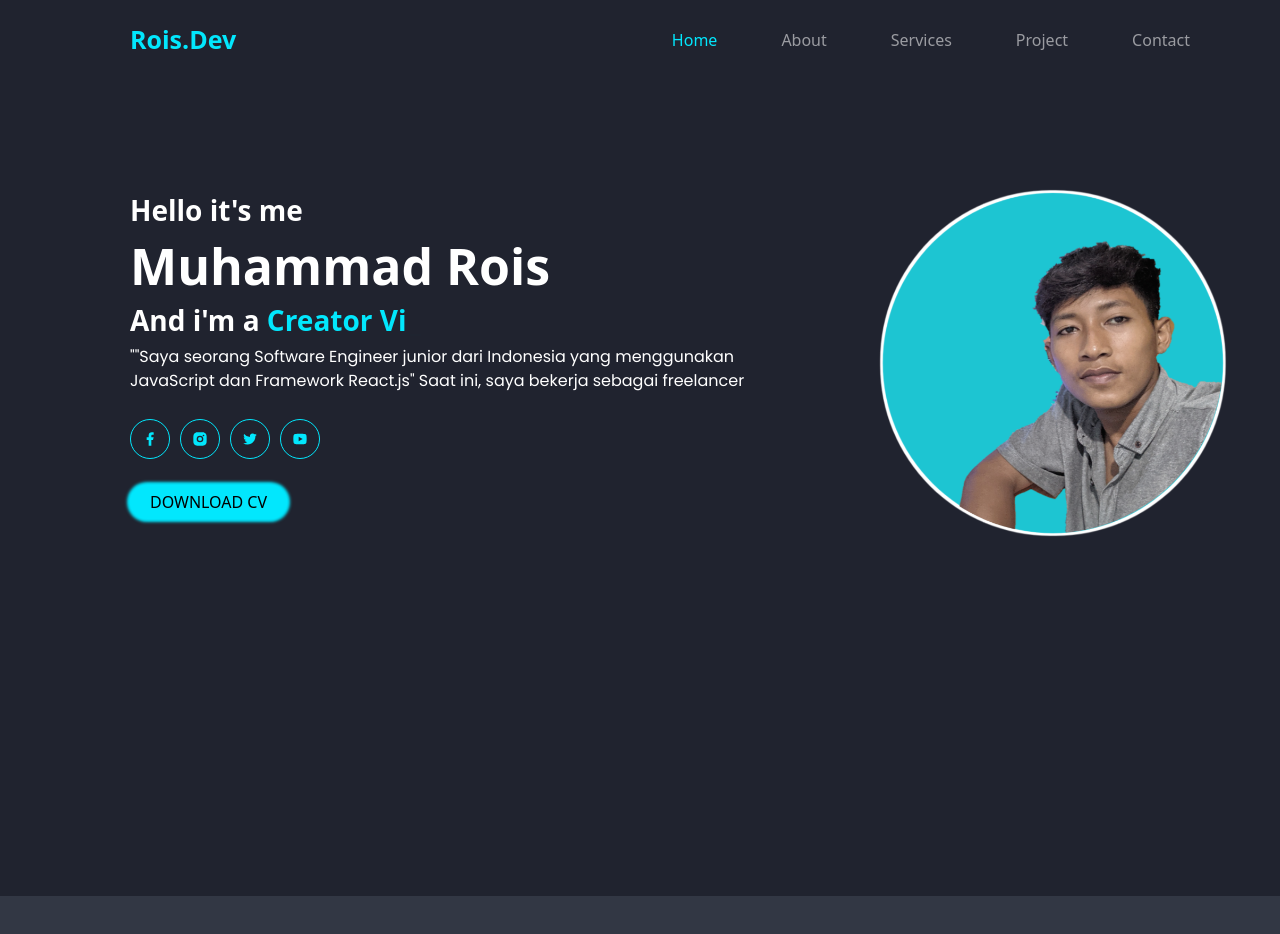
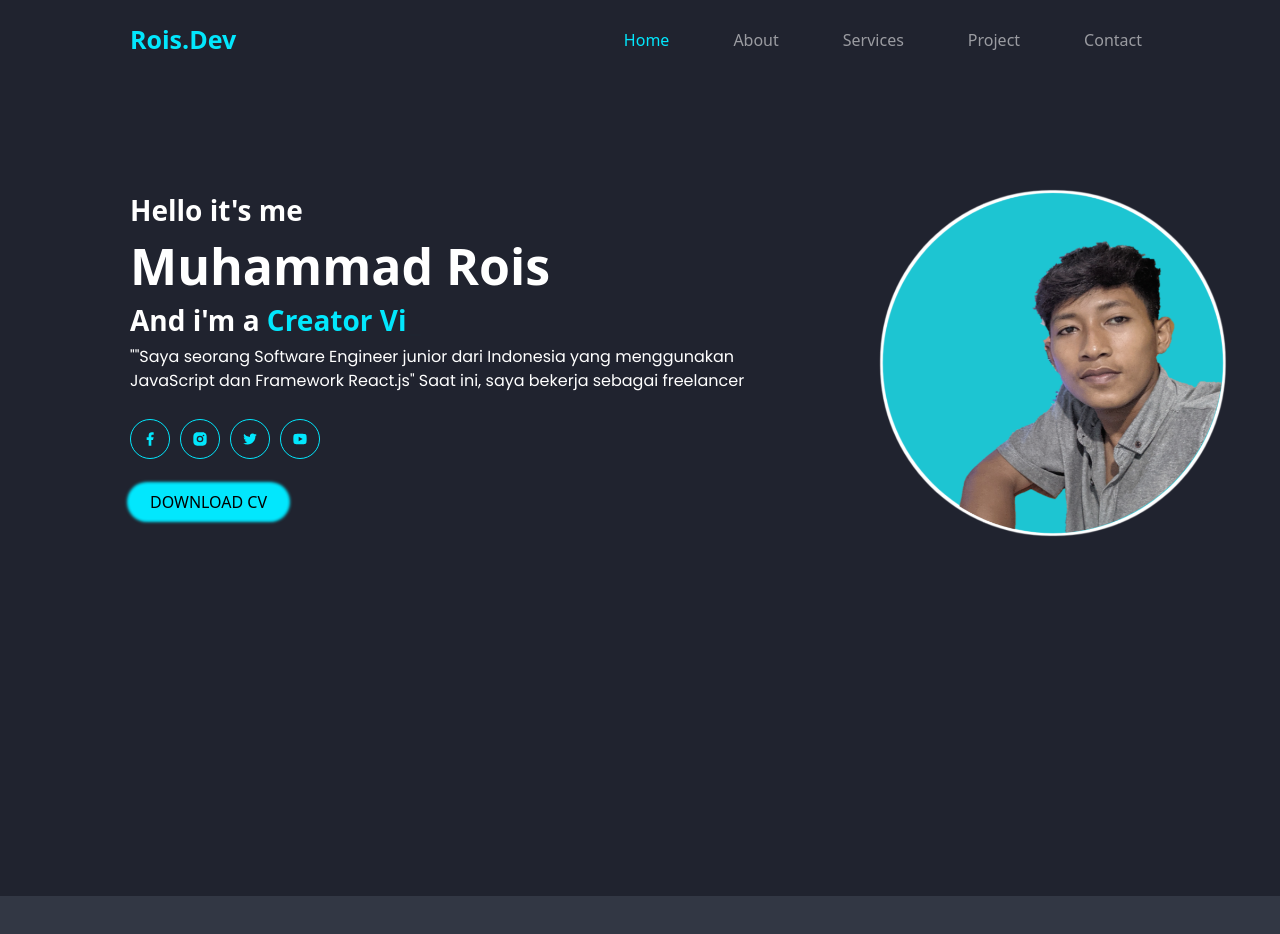
Before and after one commit to roismohammed/portofoliosaya, a React (Vite) app: page / in a window 1280 px wide. Shown: the top 934 px of the page. Built offline with nearby package versions, Linux system fonts and the light colour scheme; a web font is replaced by a local one.

Commit message:
Update Header.jsx

```diff
--- a/src/components/Header.jsx
+++ b/src/components/Header.jsx
@@ -33,7 +33,7 @@ export default function Header() {
                         <span className="navbar-toggler-icon" />
                     </button>
                     <div className="collapse navbar-collapse" id="navbarSupportedContent">
-                        <ul className="navbar-nav gap-5 mb-2 mb-lg-0 ms-auto">
+                        <ul className="navbar-nav gap-5 mb-2 mb-lg-0 ms-auto mx-5">
                             <li className="nav-item" >
                                 <a className="nav-link active" aria-current="page" href="#" style={{ color: '#02E7FD' }}>
                                     Home
```
